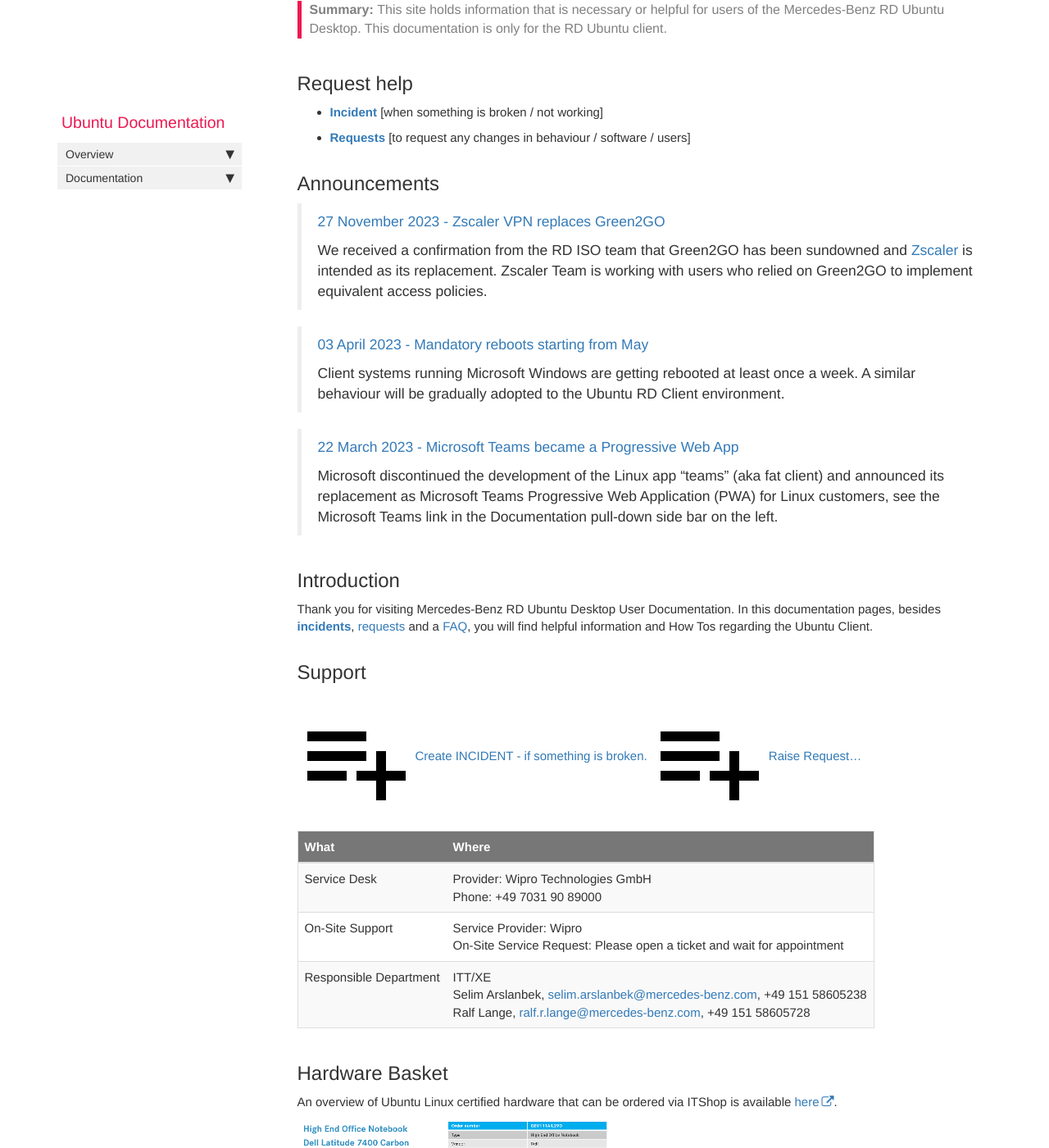
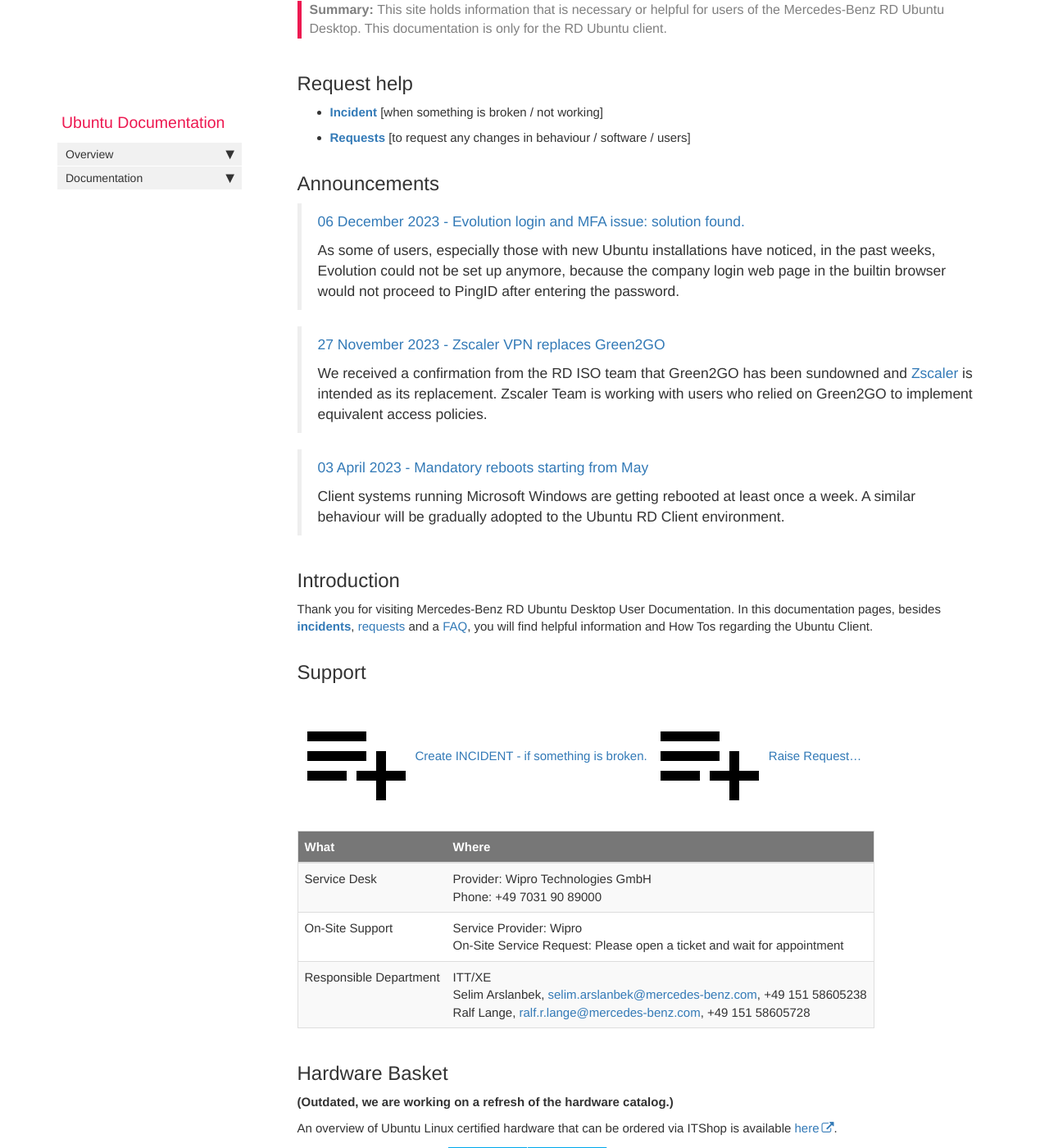
Before and after one commit to RajputPawan/Prometheus, a Jekyll site: the page built from index.md, in a window 1280 px wide and 1400 px high, scrolled down 234 px. Shown: the whole window at 82% size. Built offline with Jekyll 4.4.1, drawn with Linux system fonts in a browser that asks for light colours; comment, search, counter and statistics services are not loaded.

Commit message:
evolution news post / hardware basket note

```diff
--- /dev/null
+++ b/_posts/2023-12-06-evolution_oauth2.md
@@ -0,0 +1,22 @@
+---
+title:  "Evolution login and MFA issue: solution found."
+published: true
+permalink: 2022-12-06-evolution_oauth2.html
+summary: "A workaround for the recent issue regarding PingID login has beed
+         rolled out."
+tags: [news]
+---
+
+As some of users, especially those with new Ubuntu installations have
+noticed, in the past weeks, Evolution could not be set up anymore,
+because the company login web page in the builtin browser would not
+proceed to PingID after entering the password.
+
+This issue has now been resolved by a patch to the evolution package on our
+systems, which allows the login to happen in an external browser and the
+resulting code to be pasted back into Evolution.
+
+We apologize for the inconvenience. If you were forced to switch to the online
+version of Outlook because of this and were missing your favorite email client,
+[you may now use evolution again following the updated guide](
+/ubunturd/ubuntudoc/evolution.html#oauth2-authorization-via-an-external-browser).
--- a/index.md
+++ b/index.md
@@ -46,6 +46,8 @@
 
 ## Hardware Basket
 
+__(Outdated, we are working on a refresh of the hardware catalog.)__
+
 An overview of Ubuntu Linux certified hardware that can be ordered via ITShop is available [here](https://team.sp.wp.corpintra.net/sites/00401/csm/_layouts/15/WopiFrame2.aspx?sourcedoc=/sites/00401/csm/Warenkorb%20HWDokumente/Hardware-basket%20Ubuntu%20Engineering.pptx&action=default).
 [![Create Ticket]({{ site.baseurl }}/images/hw_basket.png)](https://team.sp.wp.corpintra.net/sites/00401/csm/_layouts/15/WopiFrame2.aspx?sourcedoc=/sites/00401/csm/Warenkorb%20HWDokumente/Hardware-basket%20Ubuntu%20Engineering.pptx&action=default)
 
```
